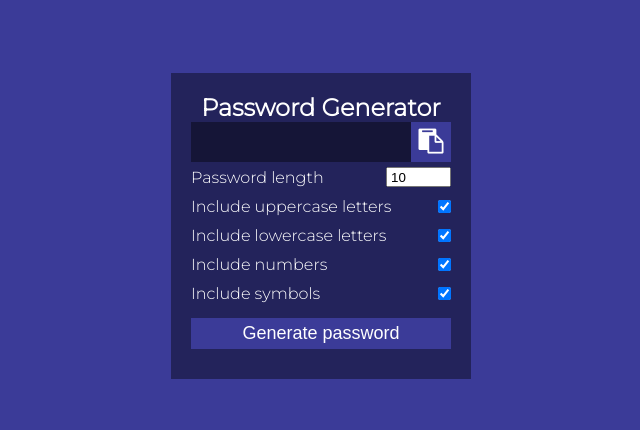
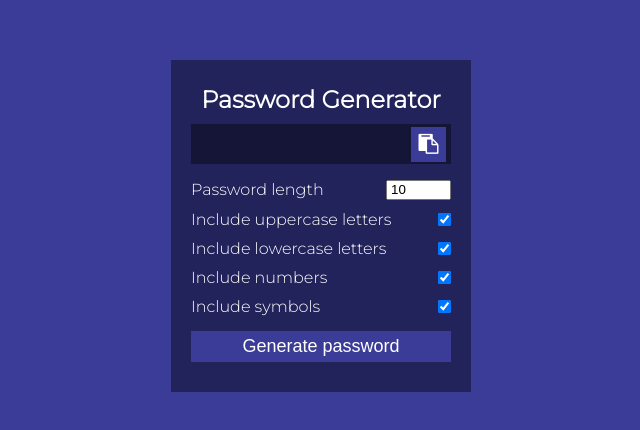
Before and after one commit to omosehintemilade/password-generator, a plain HTML site: page index.html in a window 1280 px wide. Shown: the part 174-604 px from the top of the page, without its empty margins (319-959 px from the left). Drawn offline with Linux system fonts and the light colour scheme.

Commit message:
resized the clipboard icon

```diff
--- a/style.scss
+++ b/style.scss
@@ -21,6 +21,7 @@ body {
     h2 {
         text-align: center;
         color: white;
+        margin: 5px 0px;
     }
 }
 
@@ -28,11 +29,11 @@ body {
     background-color: #151537;
     height: 40px;
     color: white;
-    padding: 0px 0px 0 10px;
+    padding: 0px 5px 0 10px;
     display: flex;
     align-items: center;
     justify-content: space-between;
-    // justify-content: center;
+    margin: 10px 0px;
 }
 
 .form-password {
@@ -56,15 +57,15 @@ body {
 
 .icon-btn {
     background-color: #3b3b98;
-    width: 40px;
-    height: 40px;
+    width: 35px;
+    height: 35px;
     outline: none;
     border: transparent;
 }
 
 .icon-btn .fa {
     color: white;
-    font-size: 25px;
+    font-size: 20px;
 }
 
 .flex {
```
Also changed, not shown: style.css, 1 other file.
